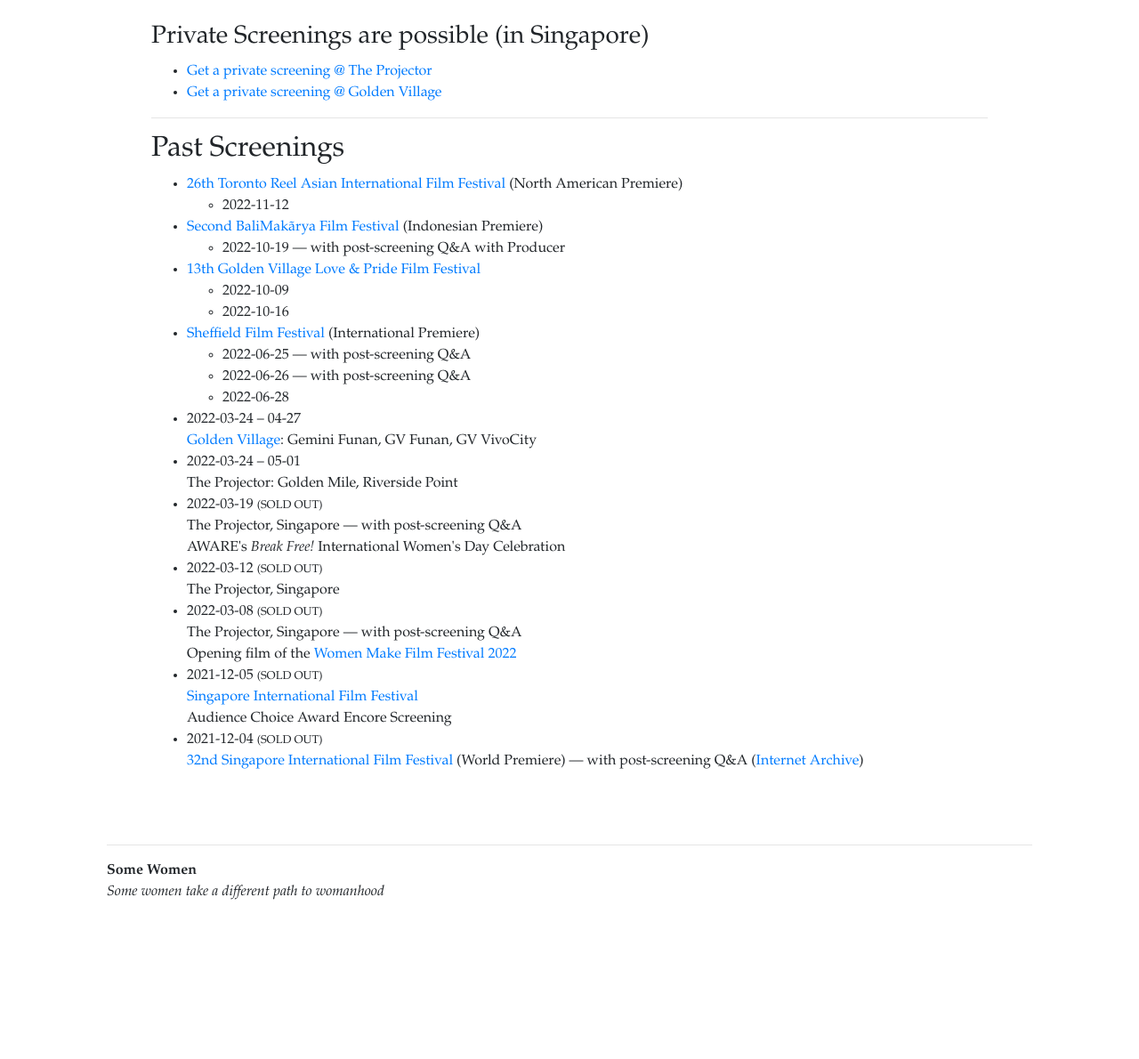
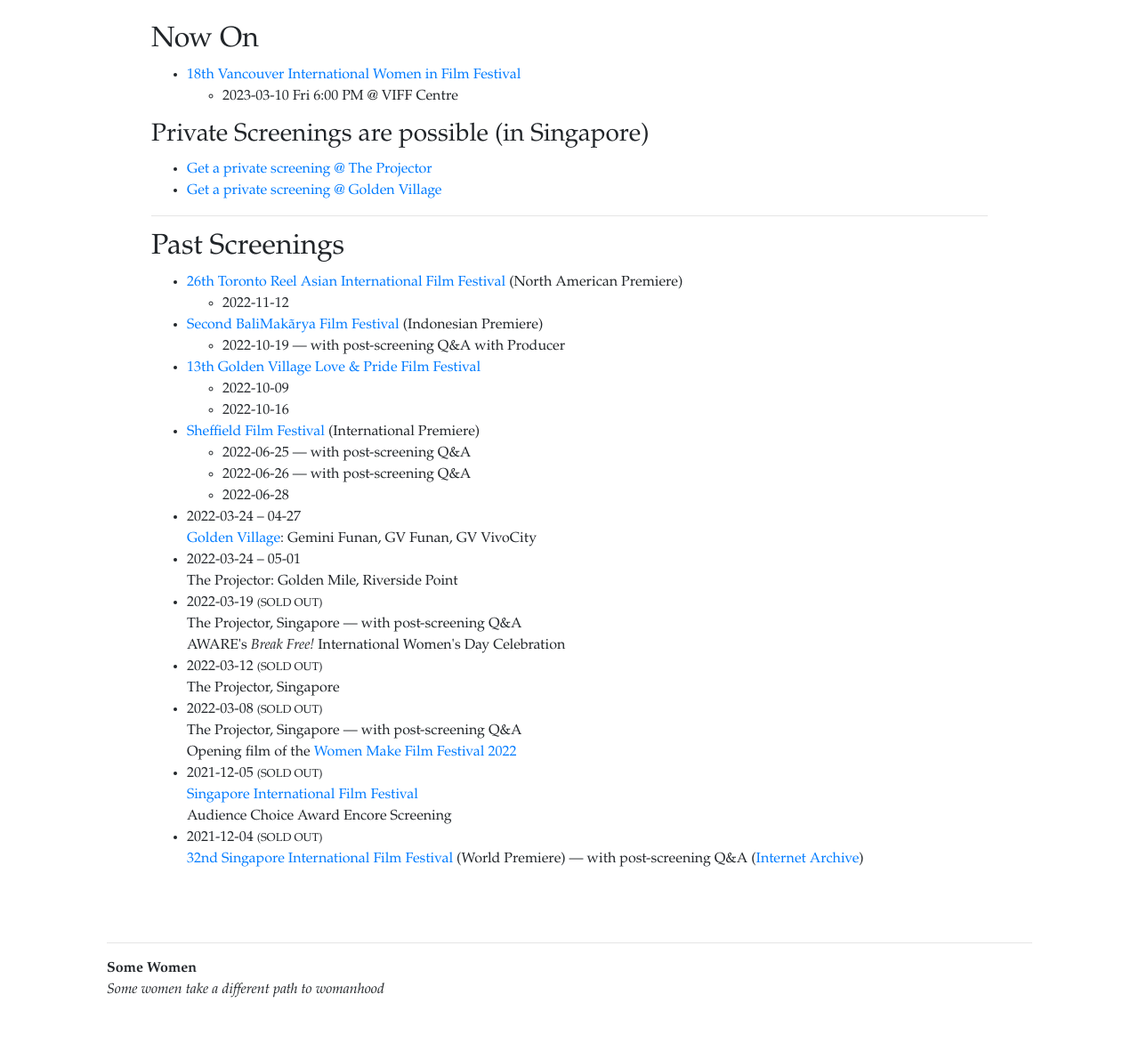
Before and after one commit to somewomen/somewomen.github.io, a Flask app: page /watch.html in a window 1280 px wide. Shown: the part 74-1264 px from the top of the page at 89% size. Before the commit the page ends 1085 px from the top, so only its background shows below. Run offline with Flask 2, Linux system fonts and the light colour scheme; some libraries are stand-ins or nearby versions.

Commit message:
added VIFF

```diff
--- a/web/templates/watch.html
+++ b/web/templates/watch.html
@@ -6,7 +6,14 @@
 
   {% block content %}
   <div class="container">
-    <!-- <h2>Now On</h2> -->
+    <h2>Now On</h2>
+
+    <ul>
+      <li><a href='https://viwff.eventive.org/films/some-women-63d05f05c3c1d800dd34ae59'>18th Vancouver International Women in Film Festival</a>
+	<ul>
+	  <li>2023-03-10 Fri 6:00 PM @ VIFF Centre
+	</ul>
+      </ul>
 
       <h3>Private Screenings are possible (in Singapore)</h3>
       <ul>
```
Also changed, not shown: docs/watch.html (+8 -1 lines).
